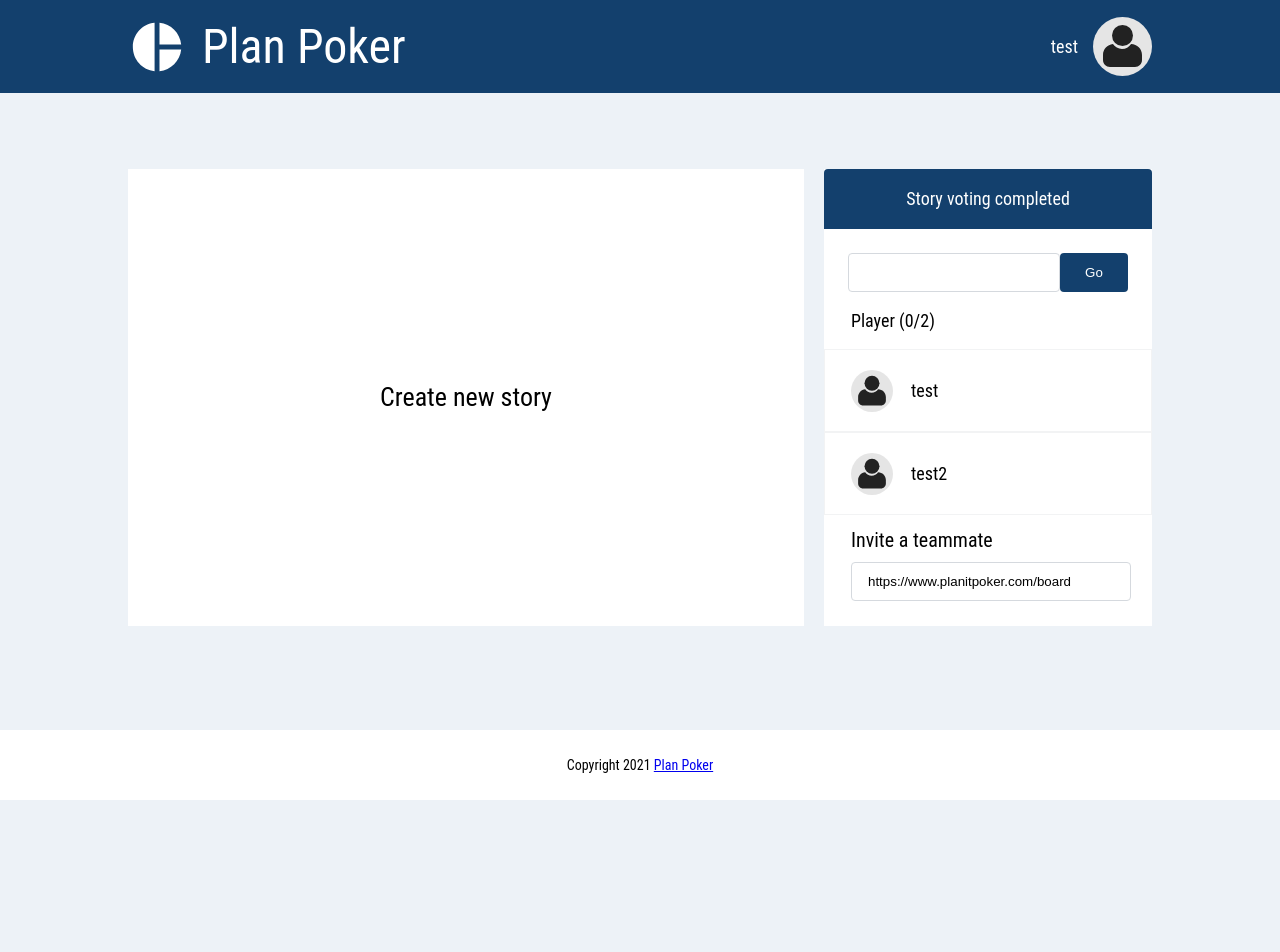
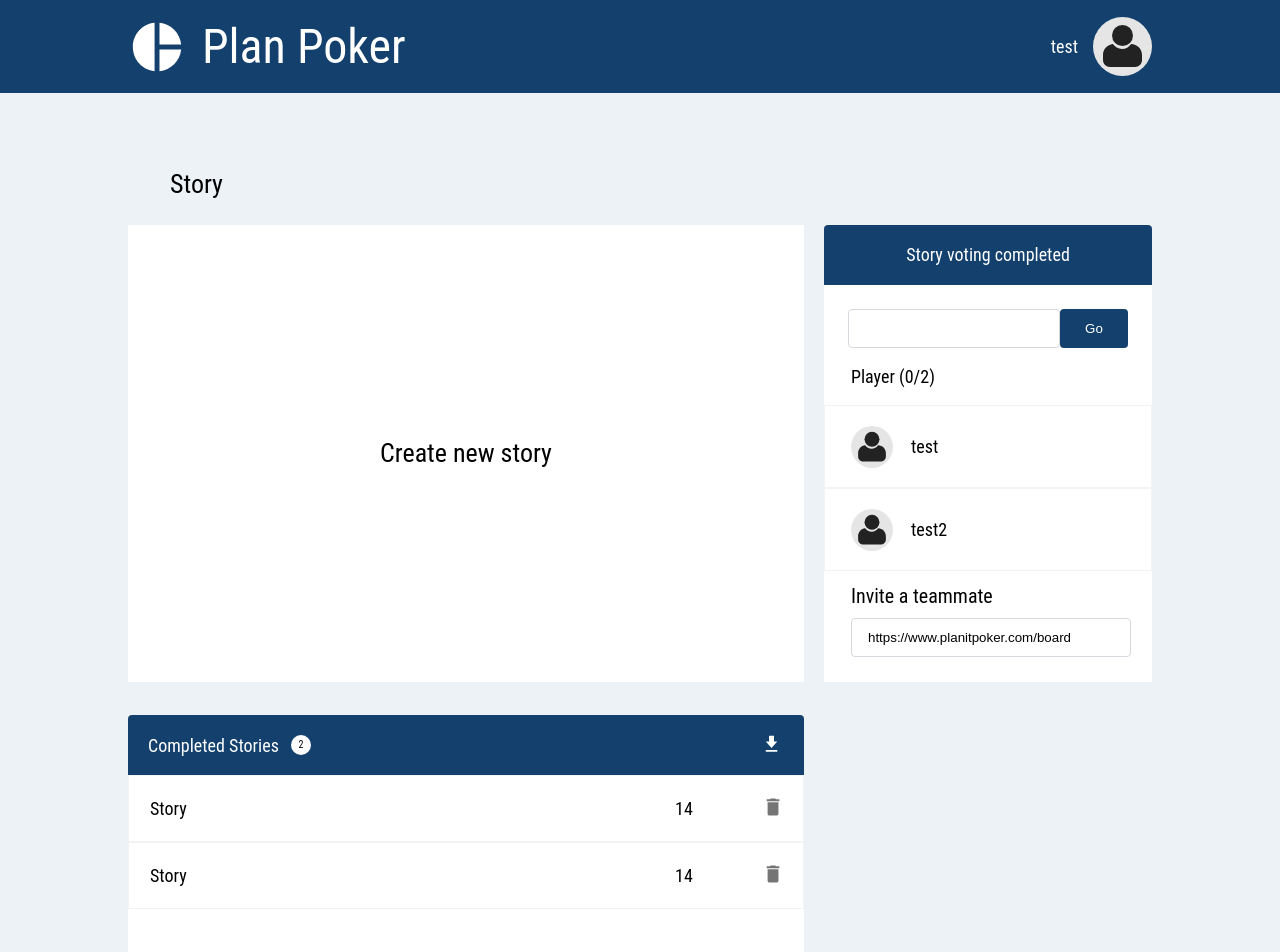
Before and after one commit to sekiro33/DirectumLab-2021-Maksimov_AN, a React (Create React App) app in the folder client/: page / in a window 1280 px wide. Shown: the top 952 px of the page. Before the commit the page ends 800 px from the top, so only its background shows below. Built offline with nearby package versions, Linux system fonts and the light colour scheme.

Commit message:
Исправление замечаний.

```diff
--- a/client/src/components/card-deck/card-deck.tsx
+++ b/client/src/components/card-deck/card-deck.tsx
@@ -10,6 +10,7 @@ interface IProps {
   cards: ICard[];
 }
 
+const CardDeck: React.FC<IProps> = (props) => {
   const createCardDeck = (cards: ICard[]) => {
     return (
       cards.map((card) => {
@@ -18,7 +19,6 @@ const createCardDeck = (cards: ICard[]) => {
     );
   }
 
-const CardDeck: React.FC<IProps> = (props) => {
   return (
     <ul className="list card-list">
       {createCardDeck(props.cards)}
--- a/client/src/components/card/card.tsx
+++ b/client/src/components/card/card.tsx
@@ -6,6 +6,7 @@ interface IProsp {
   value: number;
 }
 
+const Card: React.FC<IProsp> = (props) => {
   const getCardValue = (value:number) => {
     switch (value) {
       case -10:
@@ -19,7 +20,6 @@ const getCardValue = (value:number) => {
     }
   }
 
-const Card: React.FC<IProsp> = (props) => {
   return (
     <li className="card-list__item">
       <button className="card-list__button">{getCardValue(props.value)}</button>
--- a/client/src/components/diagram-legend/diagram-legend.tsx
+++ b/client/src/components/diagram-legend/diagram-legend.tsx
@@ -9,6 +9,23 @@ interface IVote {
 
 interface IProps {
   votes: IVote[];
+}
+
+const DiagramLegend: React.FC<IProps> = (props) => {
+  const cafeIcon = () => {
+    return (
+      <img className='cafe-icon' src={cafe} />
+    )
+  }
+
+  const getPlayersCount = (votes: IVote[]) => {
+    let playersCount = 0;
+
+    votes.forEach((vote) => {
+      playersCount += vote.count;
+    })
+
+    return playersCount;
   }
 
   const getMarkerStyle = (grade: number) => {
@@ -57,22 +74,6 @@ const getMarkerStyle = (grade: number) => {
     }
   }
 
-const getPlayersCount = (votes: IVote[]) => {
-  let playersCount = 0;
-
-  votes.forEach((vote) => {
-    playersCount += vote.count;
-  })
-
-  return playersCount;
-}
-
-const cafeIcon = () => {
-  return (
-    <img className='cafe-icon' src={cafe} />
-  )
-}
-
   const getVoteList = (votes: IVote[]) => {
     const playersCount = getPlayersCount(votes);
 
@@ -93,7 +94,6 @@ const getVoteList = (votes: IVote[]) => {
     )
   }
 
-const DiagramLegend: React.FC<IProps> = (props) => {
   return (
     <ul className="list results__grades">
       {getVoteList(props.votes)}
--- a/client/src/components/history/history.tsx
+++ b/client/src/components/history/history.tsx
@@ -1,10 +1,13 @@
 import * as React from 'react';
 import downloadIcon from '../../images/download_icon.svg';
 import deleteIcon from '../../images/delete_icon.svg';
+import Modal from '../modal/modal';
 import './history.css';
+import { IVote } from '../modal/modal';
 
 interface IHistory {
   storyName: string;
+  votes: IVote[];
   average: number;
 }
 
@@ -13,11 +16,34 @@ interface IProps {
   isOwner: boolean;
 }
 
-const createHistory = (history: IHistory[], isOwner: boolean) => {
+interface IState {
+  showModal: boolean,
+  story: IHistory | null
+}
+
+
+class History extends React.Component<IProps, IState> {
+  constructor(props:IProps) {
+    super(props);
+    this.state = { showModal: false, story: null };
+
+    this.handleClose = this.handleClose.bind(this);
+    this.handleClick = this.handleClick.bind(this);
+  }
+
+  public handleClick(story: IHistory) {
+    this.setState({ showModal: true, story: story });
+  }
+
+  public handleClose() {
+    this.setState({ showModal: false, story: null });
+  }
+
+  public renderHistory(history: IHistory[], isOwner: boolean) {
     return (
       history.map((story) => {
         return (
-        <tr key={story.storyName} className="table__tr history__tr">
+          <tr key={story.storyName} className="table__tr history__tr" onClick={() => { this.handleClick(story) }}>
             <td className="history__name">{story.storyName}</td>
             <td className="history__average">{story.average}</td>
             <td className="history__remove">
@@ -34,15 +60,15 @@ const createHistory = (history: IHistory[], isOwner: boolean) => {
     );
   }
 
-const History: React.FC<IProps> = (props) => {
+  public render() {
     return (
       <div className="history">
         <header className="history__header">
           <div className="history__title">
             <p>Completed Stories</p>
-          <div className="header__mark">{props.history.length}</div>
+            <div className="header__mark">{this.props.history.length}</div>
           </div>
-        {props.isOwner &&
+          {this.props.isOwner &&
             <button className="history__button">
               <img className="history__icon" src={downloadIcon} alt="Download" />
               <span className="visual-hidden">Download</span>
@@ -51,11 +77,13 @@ const History: React.FC<IProps> = (props) => {
         </header>
         <table className="table history__table">
           <tbody>
-          {createHistory(props.history, props.isOwner)}
+            {this.renderHistory(this.props.history, this.props.isOwner)}
           </tbody>
         </table>
+        {this.state.story != null && <Modal votes={this.state.story.votes} onClose={this.handleClose} />}
       </div>
     );
   }
+}
 
 export default History;
--- a/client/src/components/modal/modal.tsx
+++ b/client/src/components/modal/modal.tsx
@@ -2,15 +2,17 @@ import * as React from 'react';
 import avatar from '../../images/user_icon.svg';
 import './modal.css';
 
-interface IVote {
+export interface IVote {
   name: string;
-  value: string;
+  value: number;
 }
 
 interface IProps {
   votes: IVote[];
+  onClose(): void;
 }
 
+const Modal: React.FC<IProps> = (props) => {
   const getUserList = (votes: IVote[]) => {
     return (
       votes.map((vote) => {
@@ -27,7 +29,6 @@ const getUserList = (votes: IVote[]) => {
     );
   }
 
-const Modal: React.FC<IProps> = (props) => {
   return (
     <div className="modal">
       <header className="modal__header">
@@ -38,7 +39,7 @@ const Modal: React.FC<IProps> = (props) => {
         {getUserList(props.votes)}
       </ul>
       <div className="modal_button-container">
-        <button className="button modal__button">Close</button>
+        <button className="button modal__button" onClick={props.onClose}>Close</button>
       </div>
     </div>
   );
--- a/client/src/components/planing-page/planing-page.tsx
+++ b/client/src/components/planing-page/planing-page.tsx
@@ -54,10 +54,28 @@ const standardCardDeck = [{
 
 const testHistroy = [{
   storyName: 'Story',
+  votes:
+    [{
+      name: 'test',
+      value: 4
+    },
+    {
+      name: 'test2',
+      value: 5
+    }],
   average: 14
 },
 {
   storyName: 'Story',
+  votes:
+    [{
+      name: 'test',
+      value: 4
+    },
+    {
+      name: 'test2',
+      value: 5
+    }],
   average: 14
 }];
 
@@ -84,55 +102,25 @@ class PlaningPage extends React.Component<IProps, IState> {
     super(props);
 
     this.state = { roomState: RoomState.START };
+
+    this.renderContentRoom.bind(this);
   }
 
-  contentRoom = () => {
+  public renderContentRoom() {
     switch (this.state.roomState) {
       case RoomState.START:
         return (
-          <div className="container main__content">
-            <div className="column-container">
-              <div className="left-column">
-                <StoryPlaceholder />
-              </div>
-              <div className="right-column">
-                <PlayersContainer roomState={this.state.roomState} isOwner={this.props.isOwner} users={testUsers} />
-              </div>
-            </div>
-          </div>
+          <StoryPlaceholder />
         );
 
       case RoomState.VOTE:
         return (
-          <div className="container main__content">
-            <div className="title">Story</div>
-            <div className="column-container">
-              <div className="left-column">
-                <CardDeck cards={standardCardDeck} />
-                <History history={testHistroy} isOwner={this.props.isOwner} />
-              </div>
-              <div className="right-column">
-                <PlayersContainer roomState={this.state.roomState} isOwner={this.props.isOwner} users={testUsers} />
-              </div>
-            </div>
-          </div>
+          <CardDeck cards={standardCardDeck} />
         );
 
       case RoomState.VOTED:
         return (
-          <div className="container main__content">
-            <div className="title">Story</div>
-            <div className="column-container">
-              <div className="left-column">
-                <Results playersCount={2} average={4} votes={[{ grade: 3, count: 1 }, { grade: 5, count: 1 }]} />
-                <History history={testHistroy} isOwner={this.props.isOwner} />
-                <Modal votes={testVotes} />
-              </div>
-              <div className="right-column">
-                <PlayersContainer roomState={this.state.roomState} isOwner={this.props.isOwner} users={testUsers} />
-              </div>
-            </div>
-          </div>
+          <Results playersCount={2} average={4} votes={[{ grade: 3, count: 1 }, { grade: 5, count: 1 }]} />
         );
 
       default:
@@ -145,7 +133,18 @@ class PlaningPage extends React.Component<IProps, IState> {
       <div className='page'>
         <Header user={{ name: this.props.userName }} />
         <main className="main">
-          {this.contentRoom()}
+          <div className="container main__content">
+            <div className="title">Story</div>
+            <div className="column-container">
+              <div className="left-column">
+                {this.renderContentRoom()}
+                {testHistroy.length > 0 && <History history={testHistroy} isOwner={this.props.isOwner} />}
+              </div>
+              <div className="right-column">
+                <PlayersContainer roomState={this.state.roomState} isOwner={this.props.isOwner} users={testUsers} />
+              </div>
+            </div>
+          </div>
         </main>
         <Footer />
       </div>
--- a/client/src/components/players-container/players-container.tsx
+++ b/client/src/components/players-container/players-container.tsx
@@ -5,10 +5,9 @@ import Input from '../input/input';
 import { RoomState } from '../planing-page/planing-page';
 import './players-container.css';
 
-interface IUser {
+export interface IUser {
   name: string;
-  voted: boolean;
-  vote: number;
+  vote?: number;
 }
 
 interface IProps {
@@ -17,17 +16,17 @@ interface IProps {
   isOwner: boolean;
 }
 
+const PlayersContainer: React.FC<IProps> = (props) => {
   const getVotedUsersCount = (users: IUser[]) => {
     let count = 0;
     users.forEach((user) => {
-    if (user.voted == true) {
+      if (user.vote === null) {
         count++;
       }
     });
     return count;
   }
 
-const PlayersContainer: React.FC<IProps> = (props) => {
   return (
     <div className="players-container">
       <header className="players-container__header">
```
Also changed, not shown: client/src/components/players-list/palyers-list.tsx (+1 -6 lines). Lines whose indentation alone changed are shown as unchanged.
